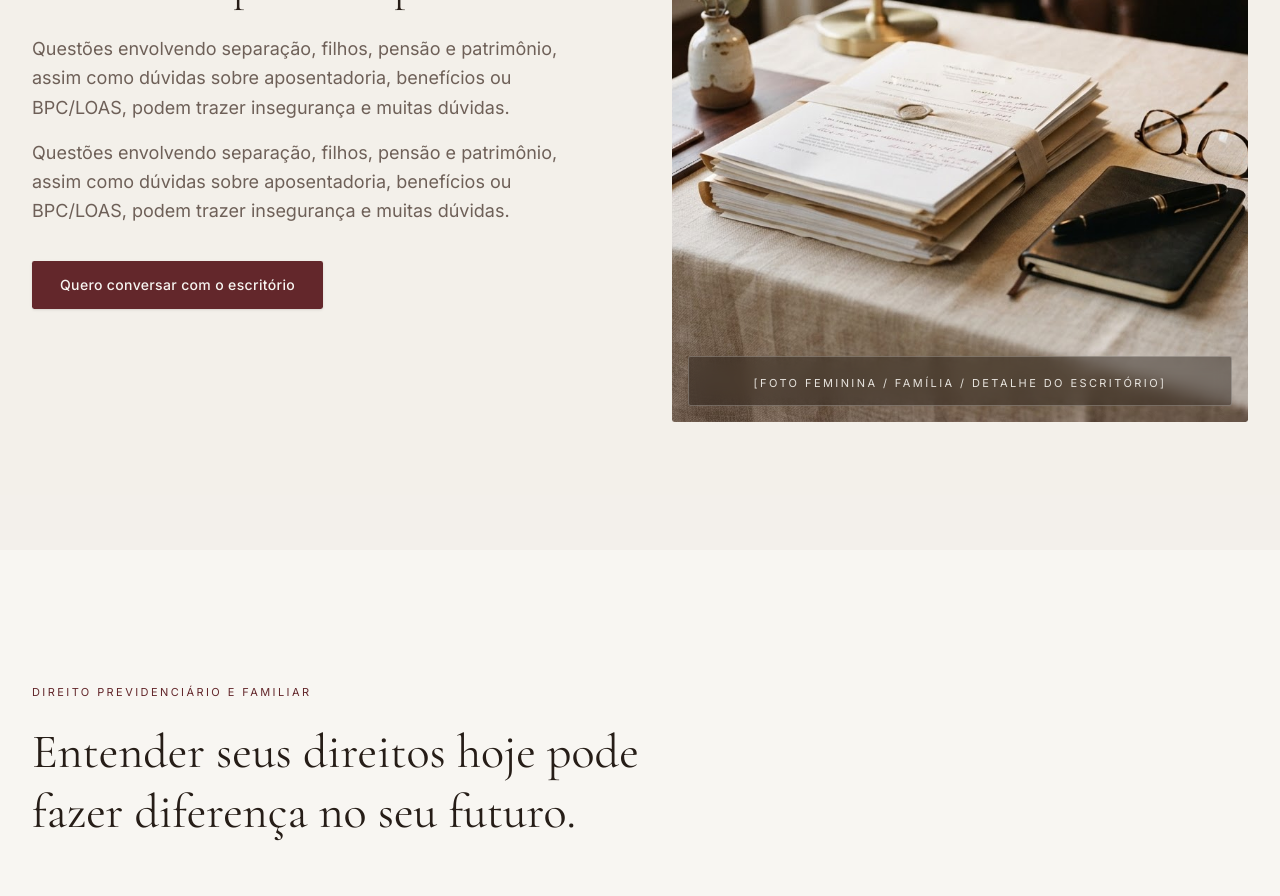
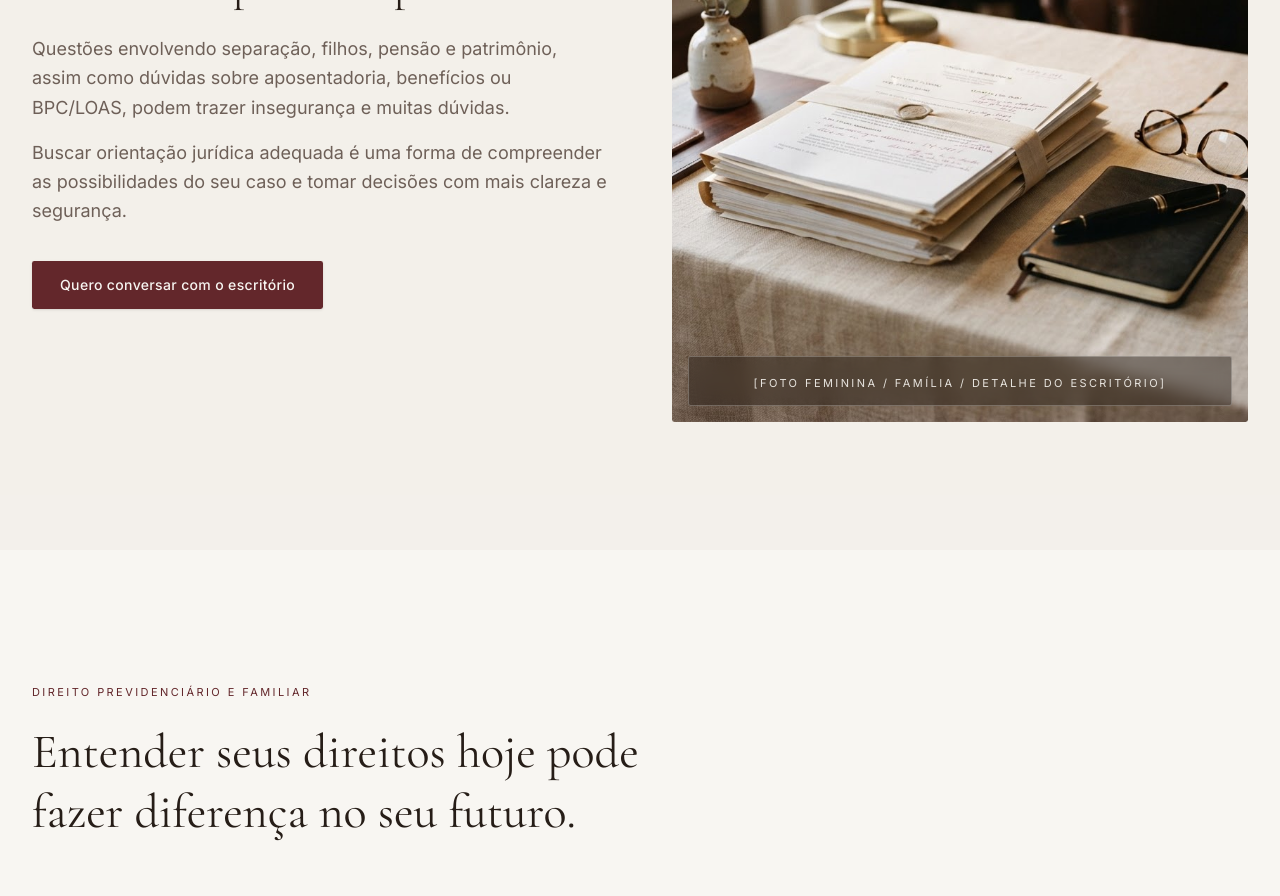
Before and after one commit to luna24444/daisadelvalle, a Next.js app: page / in a window 1280 px wide. Shown: the part 7380-8276 px from the top of the page. Built offline with nearby package versions, Linux system fonts and the light colour scheme; no server answers.

Commit message:
Remove duplicate paragraph and update text

```diff
--- a/components/women-section.tsx
+++ b/components/women-section.tsx
@@ -40,8 +40,7 @@ export function WomenSection() {
                 Questões envolvendo separação, filhos, pensão e patrimônio, assim como dúvidas sobre aposentadoria, benefícios ou BPC/LOAS, podem trazer insegurança e muitas dúvidas.
               </p>
               <p>
-                Questões envolvendo separação, filhos, pensão e patrimônio, assim como dúvidas sobre aposentadoria, benefícios ou BPC/LOAS, podem trazer insegurança e muitas dúvidas.
-              </p>
+                Buscar orientação jurídica adequada é uma forma de compreender as possibilidades do seu caso e tomar decisões com mais clareza e segurança.              </p>
             </div>
           </Reveal>
           <Reveal delay={240}>
```
